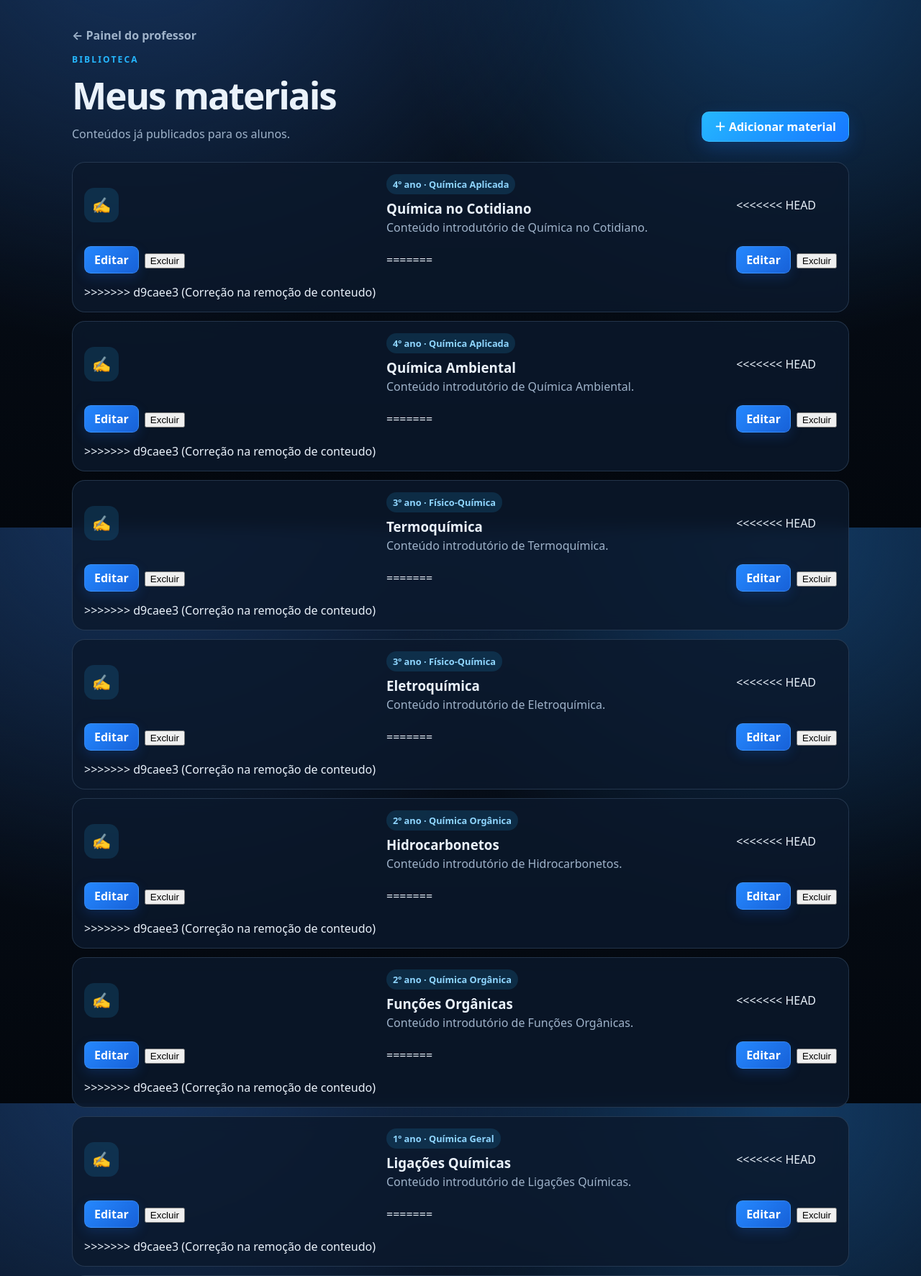
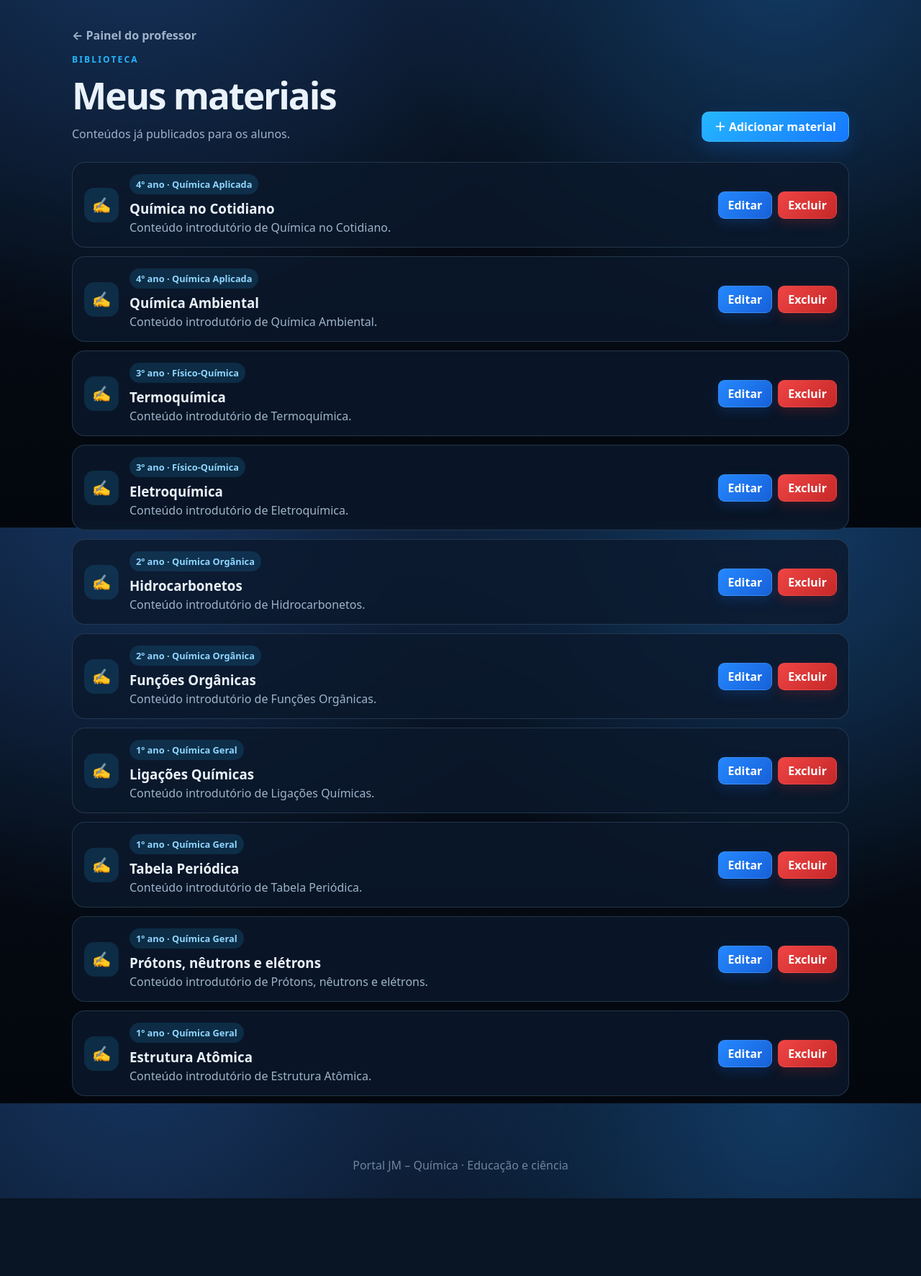
Before and after one commit to jwildson870-prog/Portal_jm, a Flask app: page /admin/contents in a window 1280 px wide. Shown: the part 67-1840 px from the top of the page at 72% size. After the commit the page ends 1732 px from the top, so only its background shows below. Run offline with Flask 3, Linux system fonts and the light colour scheme; a user stored in the database is signed in; data comes from the database, SQL or seed files in the repository.

Commit message:
Correções pontuais

```diff
--- a/app/templates/admin/contents.html
+++ b/app/templates/admin/contents.html
@@ -11,11 +11,7 @@
         <div class="material-row">
             <div class="material-icon">{{ {'file':'📎','pdf':'📄','slide':'📊','video':'🎬','link':'🔗','explanation':'✍️'}[c.kind] }}</div>
             <div class="material-main"><span class="badge">{{ c.series.name }} · {{ c.subject.name }}</span><h3>{{ c.title }}</h3><p>{{ c.description or 'Material de estudo' }}</p></div>
-<<<<<<< HEAD
-            <div class="material-actions"><a class="btn secondary" href="{{ url_for('admin.content_edit', id=c.id) }}">Editar</a><form method="POST" action="{{ url_for('admin.content_delete', id=c.id) }}" style="display:inline;" onsubmit="return confirm('Tem certeza que deseja excluir este material?');"><button type="submit">Excluir</button></form>{% if c.kind in ['file', 'pdf'] and c.file_name %}<a class="btn secondary" href="{{ url_for('admin.file', filename=c.file_name) }}" target="_blank">Abrir</a>{% elif c.external_url %}<a class="btn secondary" href="{{ c.external_url }}" target="_blank" rel="noopener noreferrer">Abrir</a>{% endif %}</div>
-=======
-            <div class="material-actions"><a class="btn secondary" href="{{ url_for('admin.content_edit', id=c.id) }}">Editar</a>{% if c.kind in ['file', 'pdf'] and c.file_name %}<a class="btn secondary" href="{{ url_for('admin.file', filename=c.file_name) }}" target="_blank">Abrir</a>{% elif c.external_url %}<a class="btn secondary" href="{{ c.external_url }}" target="_blank" rel="noopener noreferrer">Abrir</a>{% endif %}<form method="post" action="{{ url_for('admin.content_delete', id=c.id) }}" style="display:inline" onsubmit="return confirm('Tem certeza que deseja excluir este material?');"><input type="hidden" name="csrf_token" value="{{ csrf_token() }}"><button type="submit">Excluir</button></form></div>
->>>>>>> d9caee3 (Correção na remoção de conteudo)
+            <div class="material-actions"><a class="btn secondary" href="{{ url_for('admin.content_edit', id=c.id) }}">Editar</a>{% if c.kind in ['file', 'pdf'] and c.file_name %}<a class="btn secondary" href="{{ url_for('admin.file', filename=c.file_name) }}" target="_blank">Abrir</a>{% elif c.external_url %}<a class="btn secondary" href="{{ c.external_url }}" target="_blank" rel="noopener noreferrer">Abrir</a>{% endif %}<form method="post" action="{{ url_for('admin.content_delete', id=c.id) }}" style="display:inline" onsubmit="return confirm('Tem certeza que deseja excluir este material?');"><input type="hidden" name="csrf_token" value="{{ csrf_token() }}"><button type="submit" class="danger">Excluir</button></form></div>
         </div>
         {% else %}
         <div class="publisher-card empty-state"><span>📦</span><h2>Nenhum material ainda</h2><p>Publique seu primeiro material para começar.</p><a class="btn admin-primary" href="{{ url_for('admin.content_new') }}">Adicionar material</a></div>
```
